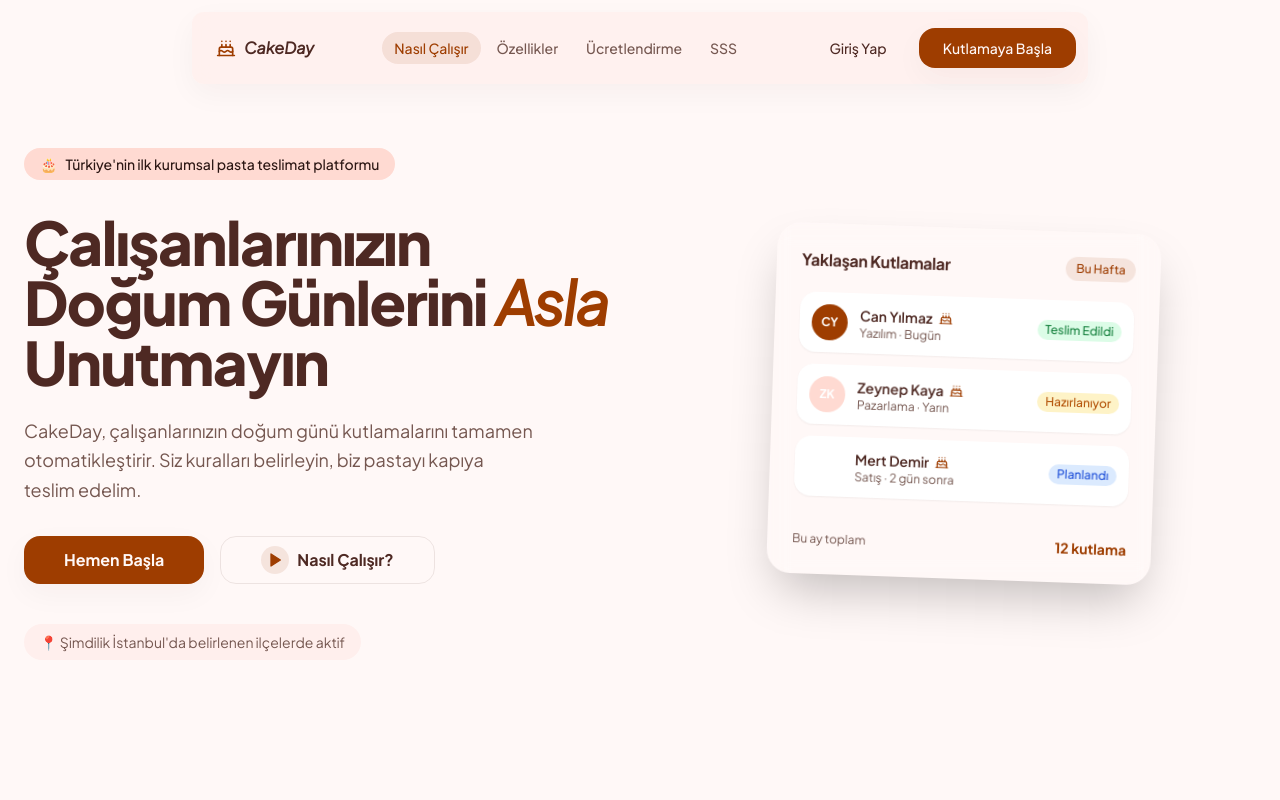
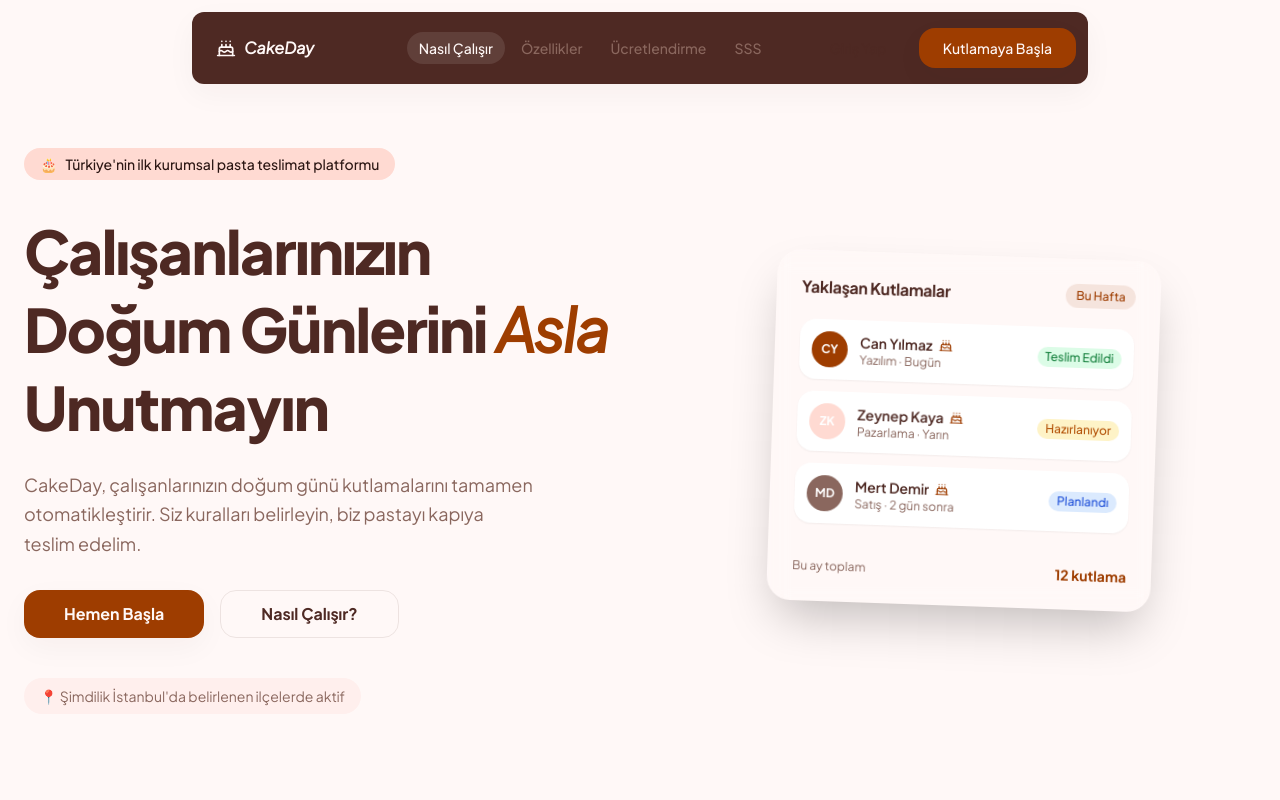
Before and after one commit to aberkayk/cakeday-mono, a Next.js app in the folder apps/web/: page / in a window 1280 px wide. Shown: the top 800 px of the page. Built offline with nearby package versions, Linux system fonts and the light colour scheme.

Commit message:
fix small ui bugs

```diff
--- a/apps/web/src/app/globals.css
+++ b/apps/web/src/app/globals.css
@@ -23,7 +23,7 @@
     --secondary: 10 100% 91.2%; /* #FFDAD2 - Accents/Chips */
     --secondary-foreground: 8 38.2% 12.2%;
 
-    --muted: 12 18.8% 38.6%; /* #755750 - Cocoa */
+    --muted: 12 18.8% 45.6%; /* #755750 - Cocoa */
     --muted-foreground: 12 18.8% 38.6%;
 
     --accent: 10 100% 91.2%; /* #FFDAD2 */
--- a/apps/web/src/components/landing/cta.tsx
+++ b/apps/web/src/components/landing/cta.tsx
@@ -1,4 +1,5 @@
 import Link from "next/link";
+import { Button } from "@/components/ui/button";
 
 export function CTASection() {
   return (
@@ -21,12 +22,13 @@ export function CTASection() {
             </p>
 
             <div className="flex flex-col sm:flex-row items-center justify-center gap-4 mb-6">
-              <Link
-                href="/register"
-                className="bg-white text-primary font-bold px-10 py-3.5 rounded-xl hover:bg-white/90 transition-colors text-base"
+              <Button
+                asChild
+                size="lg"
+                className="bg-white text-primary hover:bg-white/90 font-bold px-10 rounded-xl transition-colors text-base border-none"
               >
-                Hemen Başla
-              </Link>
+                <Link href="/register">Hemen Başla</Link>
+              </Button>
             </div>
 
             <p className="text-white/70 text-sm">
--- a/apps/web/src/components/landing/hero.tsx
+++ b/apps/web/src/components/landing/hero.tsx
@@ -18,7 +18,7 @@ export function HeroSection() {
             </div>
 
             {/* Heading */}
-            <h1 className="font-headline text-5xl md:text-6xl font-extrabold text-foreground leading-[1.1] tracking-tight mb-6">
+            <h1 className="font-headline text-5xl leading-[1.2] md:text-6xl font-extrabold text-foreground md:leading-[1.3] tracking-tight mb-6">
               Çalışanlarınızın Doğum Günlerini{" "}
               <span className="text-primary italic">Asla</span> Unutmayın
             </h1>
@@ -34,13 +34,13 @@ export function HeroSection() {
               <Button asChild size="lg" className="px-10 font-bold">
                 <Link href="/register">Hemen Başla</Link>
               </Button>
-              <Button asChild variant="outline" size="lg" className="px-10 font-bold">
-                <a href="#how-it-works" className="flex items-center gap-2">
-                  <div className="w-7 h-7 rounded-full bg-primary/10 flex items-center justify-center">
-                    <Play className="h-3.5 w-3.5 text-primary fill-primary" />
-                  </div>
-                  Nasıl Çalışır?
-                </a>
+              <Button
+                asChild
+                variant="outline"
+                size="lg"
+                className="px-10 font-bold"
+              >
+                <Link href="#how-it-works">Nasıl Çalışır?</Link>
               </Button>
             </div>
 
@@ -96,7 +96,7 @@ export function HeroSection() {
                     status: "Planlandı",
                     statusColor: "text-blue-700 bg-blue-100",
                     initials: "MD",
-                    color: "bg-tertiary",
+                    color: "bg-muted",
                   },
                 ].map((emp) => (
                   <div
--- a/apps/web/src/components/landing/navbar.tsx
+++ b/apps/web/src/components/landing/navbar.tsx
@@ -47,17 +47,22 @@ export function NavBar() {
 
   return (
     <header className="sticky bg-transparent top-0 z-50 flex flex-col items-center pt-3 px-4 ">
-      <div className="bg-background-secondary/80 backdrop-blur-md rounded-xl px-3 py-4 flex items-center gap-8 shadow-ambient w-full max-w-4xl">
+      <div className="bg-foreground backdrop-blur-md rounded-xl px-3 py-4 flex items-center gap-8 shadow-ambient w-full max-w-4xl">
         {/* Logo */}
-        <Link href="/" className="flex items-center gap-2 px-3 py-1.5">
-          <Cake className="h-5 w-5 text-primary" strokeWidth={2} />
-          <span className="font-headline font-bold text-base text-foreground italic">
-            CakeDay
-          </span>
-        </Link>
+        <div className="flex-1 flex items-center">
+          <Link
+            href="/"
+            className="flex items-center gap-2 px-3 py-1.5 whitespace-nowrap"
+          >
+            <Cake className="h-5 w-5 text-background" strokeWidth={2} />
+            <span className="font-headline font-bold text-base text-background italic">
+              CakeDay
+            </span>
+          </Link>
+        </div>
 
         {/* Center nav — desktop */}
-        <nav className="hidden md:flex items-center gap-1 flex-1 justify-center">
+        <nav className="hidden lg:flex items-center gap-1">
           {navItems.map((item) => {
             const isActive = activeSection === item.href;
             return (
@@ -66,8 +71,8 @@ export function NavBar() {
                 href={item.href}
                 className={`text-sm font-medium transition-all px-3 py-1.5 rounded-full ${
                   isActive
-                    ? "bg-primary/10 text-primary"
-                    : "text-muted-foreground hover:text-foreground hover:bg-foreground/5"
+                    ? "bg-background/10 text-background"
+                    : "text-muted hover:text-background hover:bg-background/5"
                 }`}
               >
                 {item.label}
@@ -77,7 +82,7 @@ export function NavBar() {
         </nav>
 
         {/* Right CTA — desktop */}
-        <div className="hidden md:flex items-center gap-2">
+        <div className="hidden lg:flex items-center gap-2 flex-1 justify-end">
           <Button asChild variant="ghost">
             <Link href="/login">Giriş Yap</Link>
           </Button>
@@ -88,7 +93,7 @@ export function NavBar() {
 
         {/* Mobile hamburger */}
         <button
-          className="md:hidden p-2 text-foreground ml-auto"
+          className="lg:hidden p-2 text-background ml-auto"
           onClick={() => setMobileOpen((v) => !v)}
           aria-label="Menü"
         >
@@ -102,7 +107,7 @@ export function NavBar() {
 
       {/* Mobile menu */}
       {mobileOpen && (
-        <div className="md:hidden mt-2 bg-background-secondary rounded-2xl px-4 py-3 space-y-1 w-full max-w-3xl shadow-ambient">
+        <div className="lg:hidden mt-2 bg-background-secondary rounded-2xl px-4 py-3 space-y-1 w-full max-w-3xl shadow-ambient">
           {navItems.map((item) => {
             const isActive = activeSection === item.href;
             return (
@@ -111,7 +116,7 @@ export function NavBar() {
                 href={item.href}
                 className={`block text-sm font-medium py-2 px-3 rounded-lg ${
                   isActive
-                    ? "bg-primary/10 text-primary"
+                    ? "bg-primary/10 text-background"
                     : "text-muted-foreground hover:text-foreground hover:bg-foreground/5"
                 }`}
                 onClick={() => setMobileOpen(false)}
--- a/apps/web/src/components/landing/testimonials.tsx
+++ b/apps/web/src/components/landing/testimonials.tsx
@@ -21,7 +21,7 @@ const testimonials = [
     name: "Zeynep Arslan",
     title: "İK Direktörü, GlobalFin",
     initials: "ZA",
-    color: "bg-tertiary/70",
+    color: "bg-muted/70",
     quote:
       "Pastaların kalitesi harika, teslimat her seferinde zamanında. Ekibimiz çok memnun; artık doğum günlerini unutmak mümkün değil.",
   },
@@ -72,9 +72,7 @@ export function TestimonialsSection() {
                   <div className="text-sm font-semibold text-foreground">
                     {t.name}
                   </div>
-                  <div className="text-xs text-muted">
-                    {t.title}
-                  </div>
+                  <div className="text-xs text-muted">{t.title}</div>
                 </div>
               </div>
             </div>
--- a/apps/web/src/components/ui/button.tsx
+++ b/apps/web/src/components/ui/button.tsx
@@ -9,7 +9,7 @@ const buttonVariants = cva(
     variants: {
       variant: {
         default:
-          "bg-primary text-primary-foreground shadow-ambient hover:opacity-90",
+          "bg-primary text-primary-foreground shadow-ambient hover:opacity-90 whitespace-nowrap hover:bg-primary/80",
         destructive: "bg-red-600 text-white hover:bg-red-700",
         outline:
           "border border-foreground/10 bg-transparent hover:bg-foreground/5 hover:text-foreground",
```
